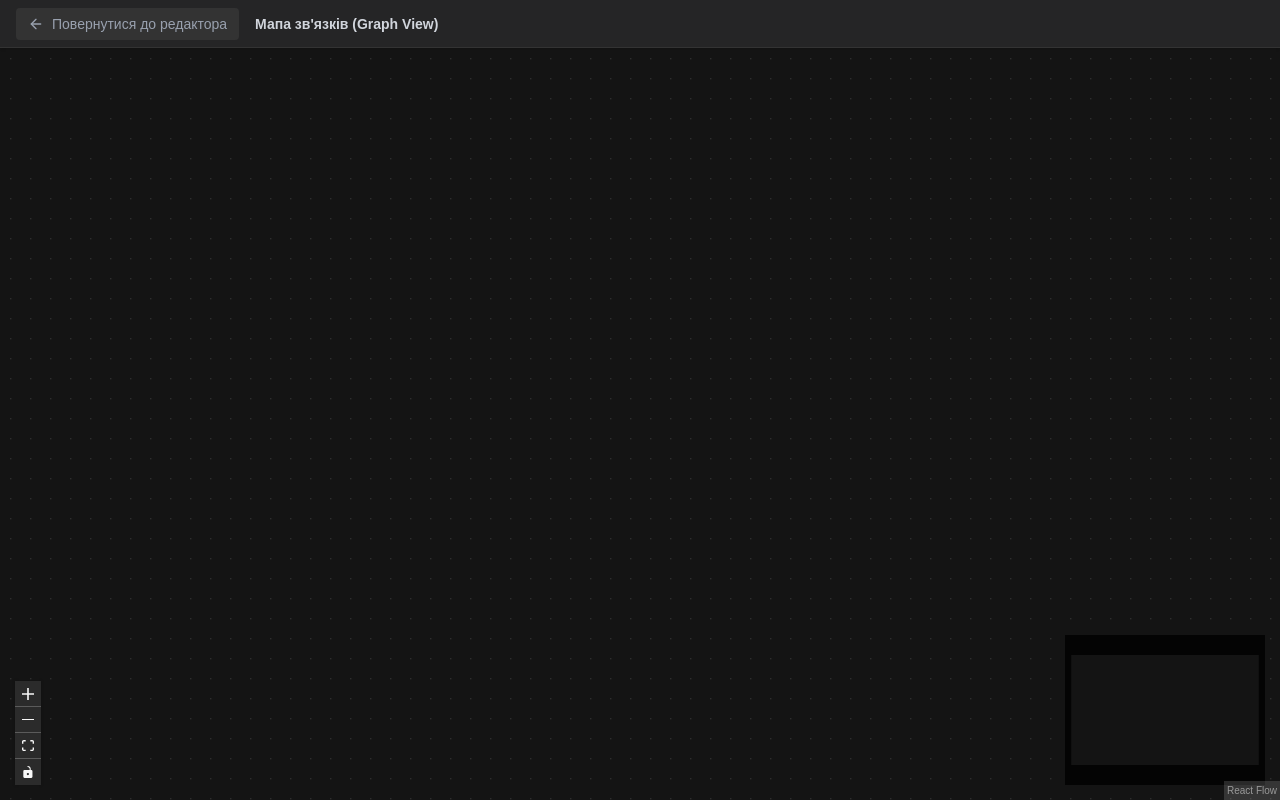
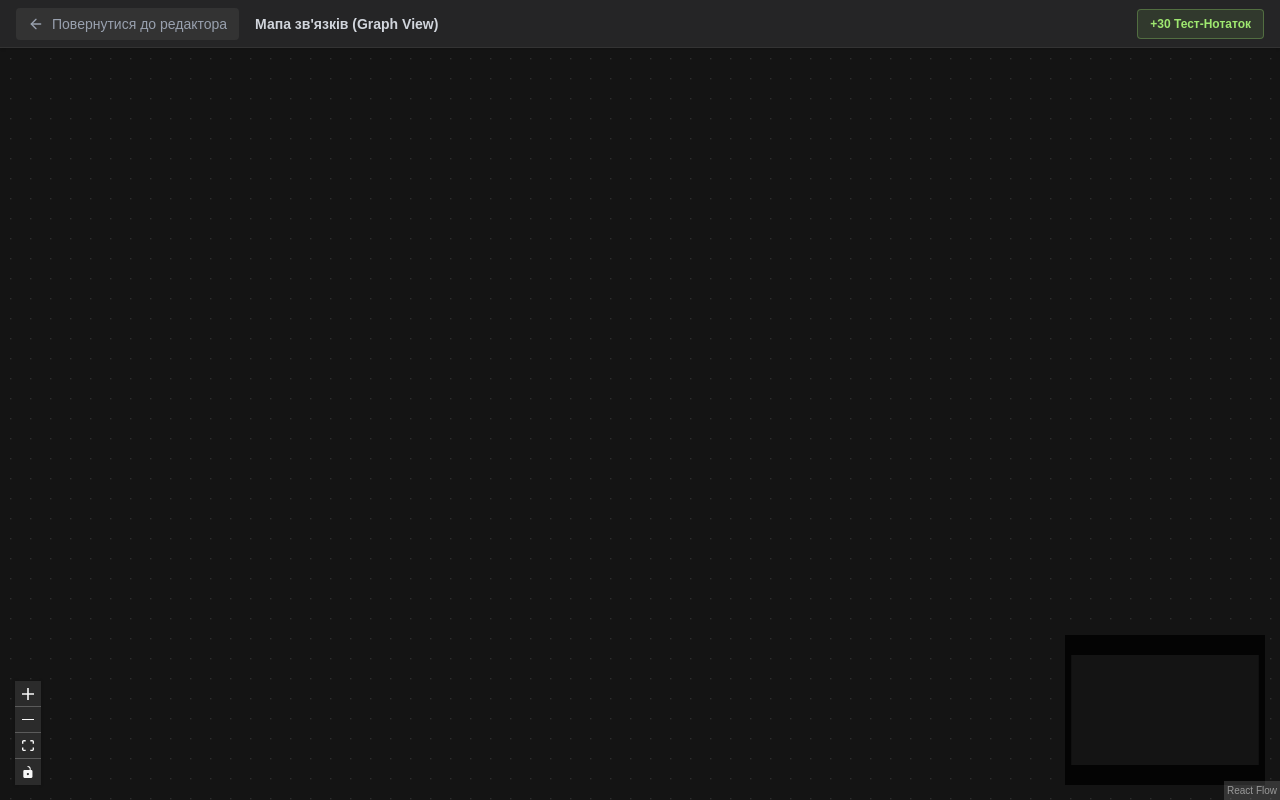
Before and after one commit to TrillionaireViier/obsidian_clone, a Next.js app: page /mindmap in a window 1280 px wide. Built offline with nearby package versions, Linux system fonts and the light colour scheme.

Commit message:
Add generate button to mindmap header

```diff
--- a/src/app/mindmap/page.tsx
+++ b/src/app/mindmap/page.tsx
@@ -23,9 +23,48 @@ export default function GraphPage() {
     }
   }, []);
 
+  const generateMockNotes = () => {
+    const newNotes: Note[] = [];
+    const topics = [
+      "Штучний Інтелект", "Квантова Фізика", "React", "Next.js", "Ваврукік",
+      "Машинне Навчання", "Космос", "Чорні Діри", "Нейромережі", "Блокчейн",
+      "Криптовалюта", "TypeScript", "TailwindCSS", "Дизайн", "Архітектура",
+      "Філософія", "Історія", "Психологія", "Економіка", "Біологія",
+      "Генетика", "Робототехніка", "Кібербезпека", "Марсохід", "SpaceX",
+      "Відновлювана Енергія", "Медицина", "Nanotech", "Автоматизація", "Кінематограф",
+      "Література", "Мистецтво", "Музика", "Спорт", "Кулінарія"
+    ];
+
+    for (let i = 0; i < 30; i++) {
+      const randomTopic = topics[Math.floor(Math.random() * topics.length)];
+      newNotes.push({
+        id: `mock-${Date.now()}-${i}`,
+        title: `Нотатка про ${randomTopic} #${i + 1}`,
+        content: `# ${randomTopic} #${i + 1}\n\nЦе тестова нотатка, згенерована автоматично для перевірки відображення графа (Mindmap).\n\n`,
+        updatedAt: Date.now() - Math.floor(Math.random() * 10000000),
+      });
+    }
+
+    // Add cross-links between mock notes
+    for (let i = 0; i < newNotes.length; i++) {
+      const numLinks = Math.floor(Math.random() * 4) + 1; // 1 to 4 links per note
+      for (let j = 0; j < numLinks; j++) {
+        const targetIndex = Math.floor(Math.random() * newNotes.length);
+        if (targetIndex !== i) {
+          newNotes[i].content += `- Див. також: [[${newNotes[targetIndex].title}]]\n`;
+        }
+      }
+    }
+
+    const updatedNotes = [...newNotes, ...notes];
+    setNotes(updatedNotes);
+    localStorage.setItem("obsidian_notes", JSON.stringify(updatedNotes));
+  };
+
   return (
     <div className="flex h-screen bg-[#1e1e1e] flex-col overflow-hidden text-gray-300">
-       <div className="h-12 border-b border-[#333333] flex items-center px-4 bg-[#252526] shrink-0 z-10 shadow-sm">
+       <div className="h-12 border-b border-[#333333] flex items-center justify-between px-4 bg-[#252526] shrink-0 z-10 shadow-sm">
+         <div className="flex items-center gap-4">
            <button
              onClick={() => router.push('/')}
              className="flex items-center gap-2 text-sm font-medium text-gray-400 hover:text-white transition-colors bg-[#333333] px-3 py-1.5 rounded"
@@ -33,9 +72,16 @@ export default function GraphPage() {
              <ArrowLeft size={16}/>
              Повернутися до редактора
            </button>
-         <div className="ml-4 text-sm font-semibold">
+           <div className="text-sm font-semibold">
              Мапа зв'язків (Graph View)
            </div>
+         </div>
+         <button
+           onClick={generateMockNotes}
+           className="text-xs font-semibold text-[#9FE870] hover:text-[#85c95a] px-3 py-1.5 border border-[#9FE870]/30 rounded bg-[#9FE870]/10 transition-colors"
+         >
+           +30 Тест-Нотаток
+         </button>
        </div>
        <div className="flex-1 relative">
          <MindmapView
```
Lines whose indentation alone changed are shown as unchanged.
